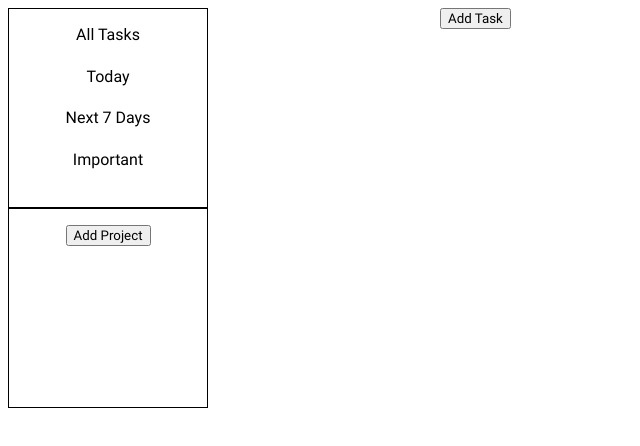
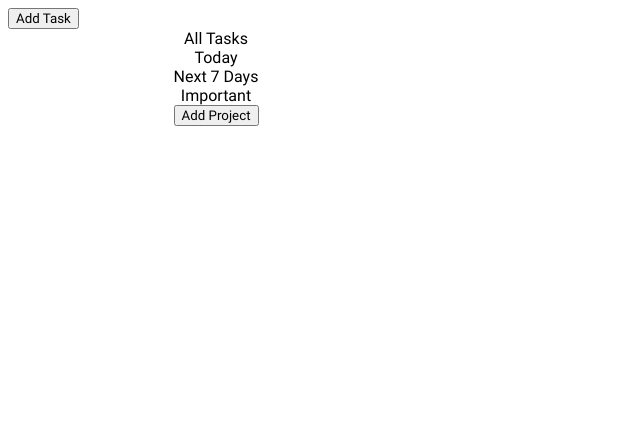
Before and after one commit to fabiusgasber/todo-list, a website built with webpack: page src/template.html in a window 1280 px wide. Shown: the whole page, without its empty margins (0-640 px from the left). Built offline with nearby package versions, Linux system fonts and the light colour scheme.

Commit message:
refactor: implement one big grid layout for every body child

```diff
--- a/src/styles.css
+++ b/src/styles.css
@@ -18,18 +18,20 @@
 body {
     display: grid;
     grid-template-columns: 1fr 2fr;
+    grid-template-rows: 1fr;
     column-gap: 1rem;
     font-family: roboto;
+}
+
+header {
+    grid-column: 1 / 2;
+    grid-row: 2 / 3;
 }
 
 ul {
     display: grid;
     grid-template-columns: 1fr;
     grid-auto-rows: 1fr;
-    max-width: 200px;
-    min-height: 200px;
-    padding: 1rem 0;
-    border: 1px solid black;
     justify-items: center;
     align-items: start;
     list-style-type: none;
@@ -42,18 +44,6 @@ ul {
 
 nav li:hover {
     cursor: pointer;
-}
-
-#content {
-    display: grid;
-    grid-template-columns: 1fr;
-    grid-template-rows: 1fr 1fr;
-}
-
-#main {
-    display: grid;
-    grid-template-columns: 1fr;
-    grid-auto-rows: 1fr;
 }
 
 .todoDiv {
```
